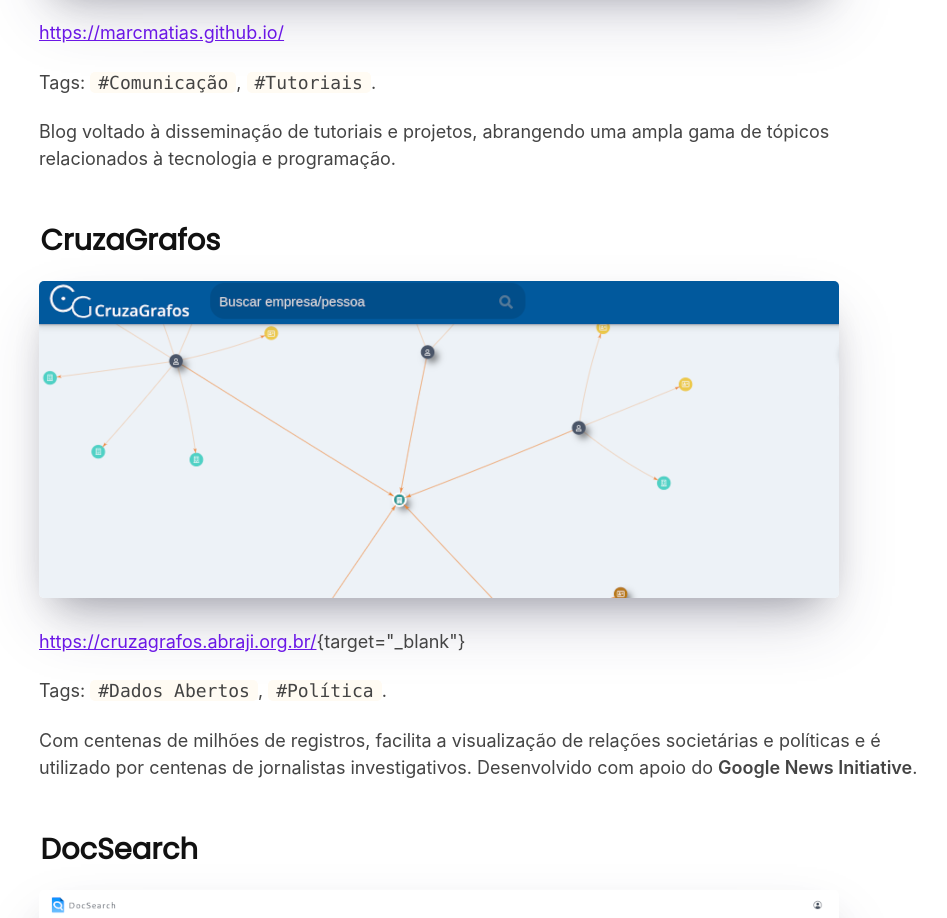
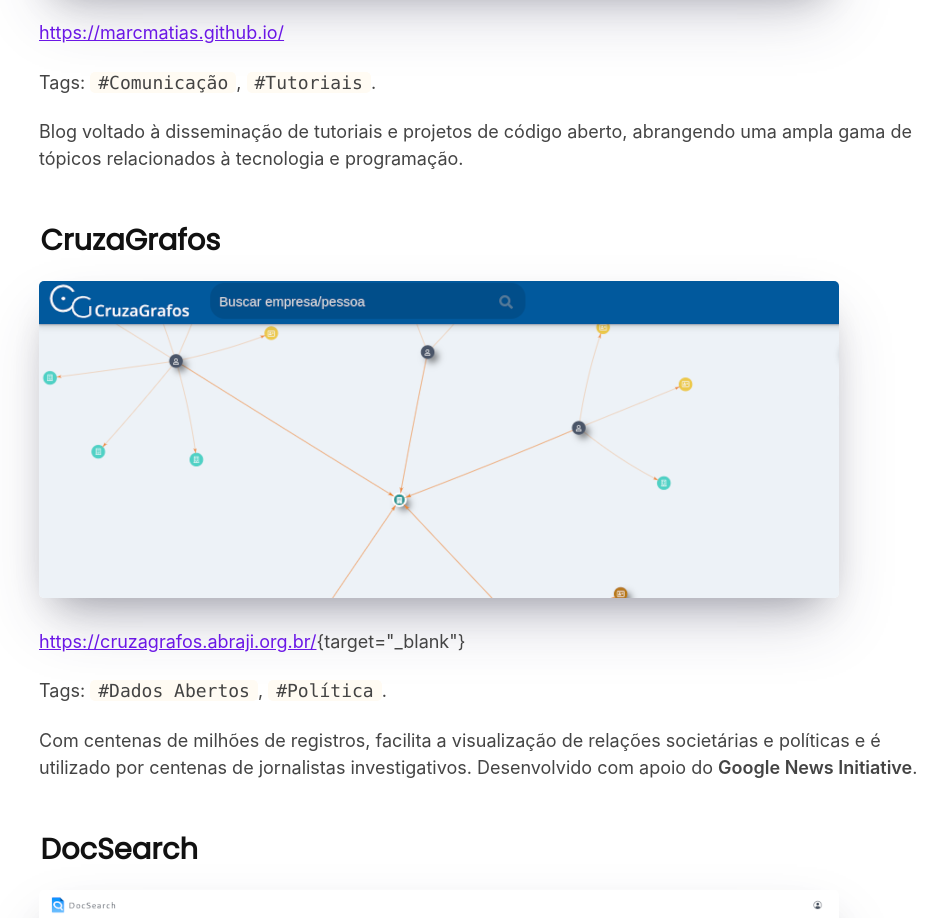
Before and after one commit to marcmatias/marcmatias.github.io, an Eleventy site: page src/projects/projects.md in a window 1280 px wide. Shown: the part 1405-2323 px from the top of the page, without its empty margins (161-1108 px from the left). Built offline with nearby package versions, Linux system fonts and the light colour scheme; Eleventy itself is replaced by a stand-in of ours; files that its build step writes are made by us from their sources; what eleventy-plugin-postcss, markdown-it-attrs would draw is missing.

Commit message:
Update project description

```diff
--- a/src/projects/projects.md
+++ b/src/projects/projects.md
@@ -26,7 +26,7 @@
 
 Tags: `#Comunicação`, `#Tutoriais`.
 
-Blog voltado à disseminação de tutoriais e projetos, abrangendo uma ampla gama de tópicos relacionados à tecnologia e programação.
+Blog voltado à disseminação de tutoriais e projetos de código aberto, abrangendo uma ampla gama de tópicos relacionados à tecnologia e programação.
 
 ## CruzaGrafos
 
```
